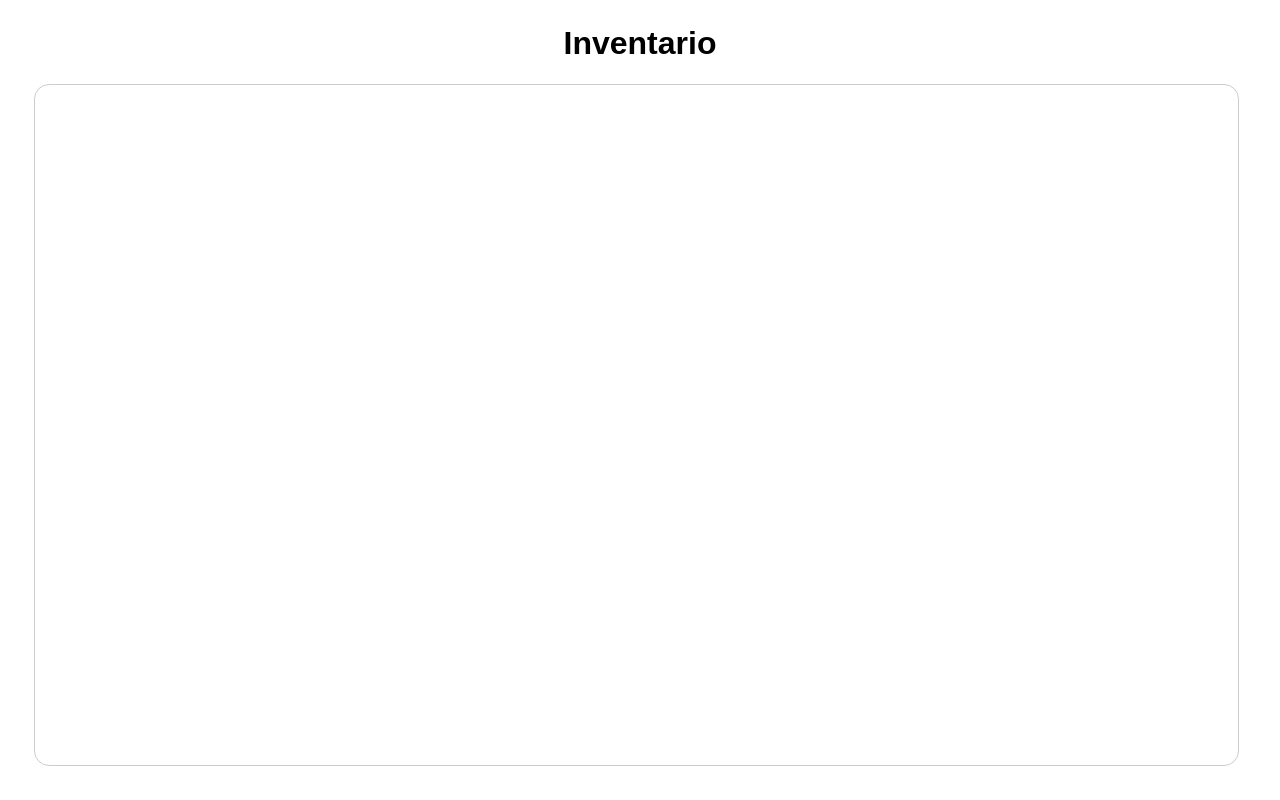
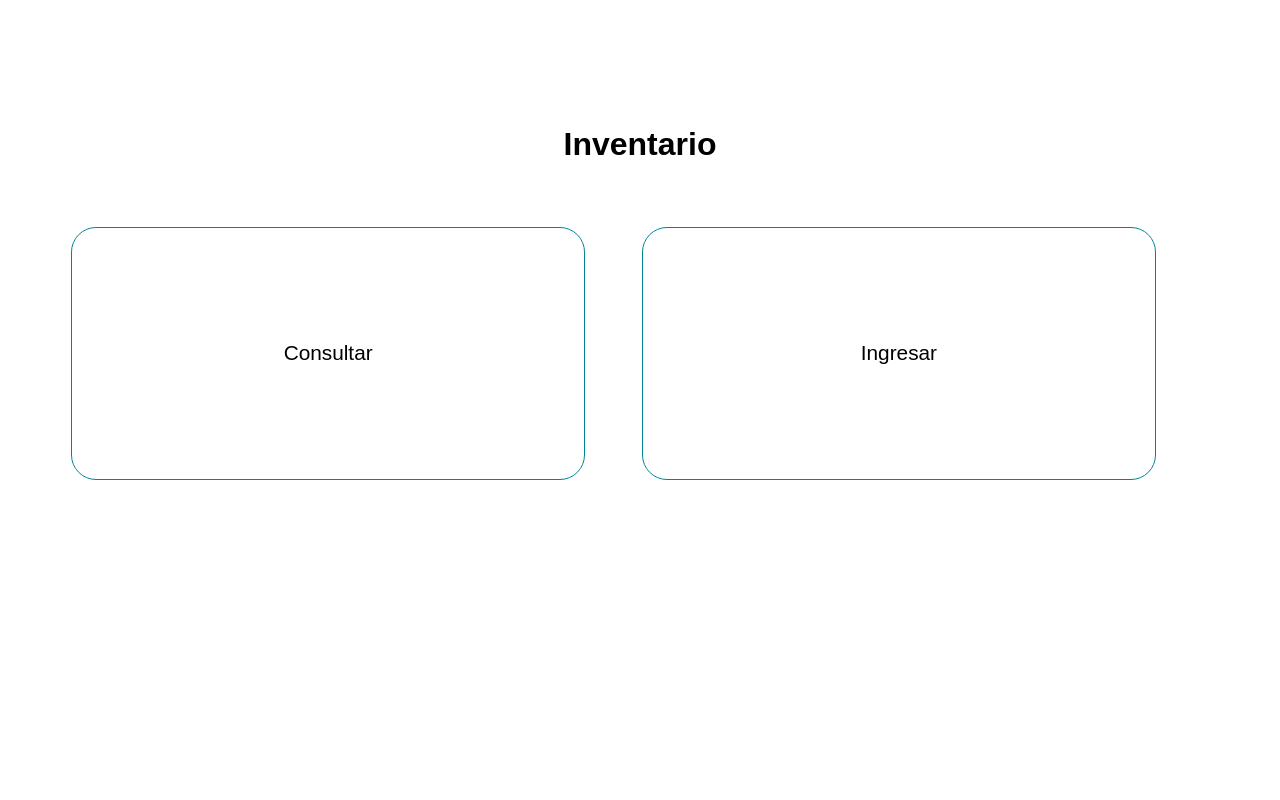
Before and after one commit to schietekat/punto_venta_pruebas, an Angular app in the folder venta/: page /inventario in a window 1280 px wide. Built offline with nearby package versions, Linux system fonts and the light colour scheme.

Commit message:
Component de registro de productos para inventario

```diff
--- a/venta/src/app/app.module.ts
+++ b/venta/src/app/app.module.ts
@@ -8,6 +8,7 @@ import { FooterComponent } from './footer/footer.component';
 import { InventarioComponent } from './inventario/inventario.component';
 import { ReportesComponent } from './reportes/reportes.component';
 import { ComprasComponent } from './compras/compras.component';
+import { RegistroComponent } from './inventario/registro/registro.component';
 
 @NgModule({
   declarations: [
@@ -16,7 +17,8 @@ import { ComprasComponent } from './compras/compras.component';
     FooterComponent,
     InventarioComponent,
     ReportesComponent,
-    ComprasComponent
+    ComprasComponent,
+    RegistroComponent
   ],
   imports: [
     BrowserModule,
--- a/venta/src/app/inventario/inventario.component.css
+++ b/venta/src/app/inventario/inventario.component.css
@@ -1,7 +1,7 @@
 
 h1 {
 	text-align: center;
-	margin-top: 2%;
+	margin-top: 10%;
 }
 
 .inventario--container {
@@ -13,3 +13,33 @@ h1 {
 	margin-left: 2vw;
 
 }
+
+.botones--principales {
+
+	width: 90%;
+	margin-top: 5%;
+	margin-left: 5%;
+	display: flex;
+
+}
+
+.boton {
+	display: block;
+	width: 25%;
+	border: 1px solid rgb(2, 132, 150);
+	text-align: center;
+	padding: 10%;
+	font-size: 1.3em;
+	border-radius: 25px;
+}
+.boton:hover {
+	-webkit-box-shadow: 10px 10px 31px -15px rgba(0,0,0,0.75);
+	-moz-box-shadow: 10px 10px 31px -15px rgba(0,0,0,0.75);
+	box-shadow: 10px 10px 31px -15px rgba(0,0,0,0.75);
+	cursor: pointer;
+}
+
+
+.margin--left--button {
+	margin-left: 5%;
+}
--- a/venta/src/app/inventario/inventario.component.html
+++ b/venta/src/app/inventario/inventario.component.html
@@ -1,5 +1,14 @@
 <h1>Inventario</h1>
 
-<div class="inventario--container">
+
+<div class="botones--principales">
+
+	<div class="boton">
+		Consultar
+	</div>
+
+	<div class="boton margin--left--button">
+		Ingresar
+	</div>
 
 </div>
--- /dev/null
+++ b/venta/src/app/inventario/registro/registro.component.html
@@ -0,0 +1,3 @@
+<p>
+  registro works!
+</p>
--- /dev/null
+++ b/venta/src/app/inventario/registro/registro.component.ts
@@ -0,0 +1,15 @@
+import { Component, OnInit } from '@angular/core';
+
+@Component({
+  selector: 'app-registro',
+  templateUrl: './registro.component.html',
+  styleUrls: ['./registro.component.css']
+})
+export class RegistroComponent implements OnInit {
+
+  constructor() { }
+
+  ngOnInit() {
+  }
+
+}
```
Also changed, not shown: venta/src/app/inventario/registro/registro.component.css (added), 1 other file (tests, documents, lock files or other folders).
